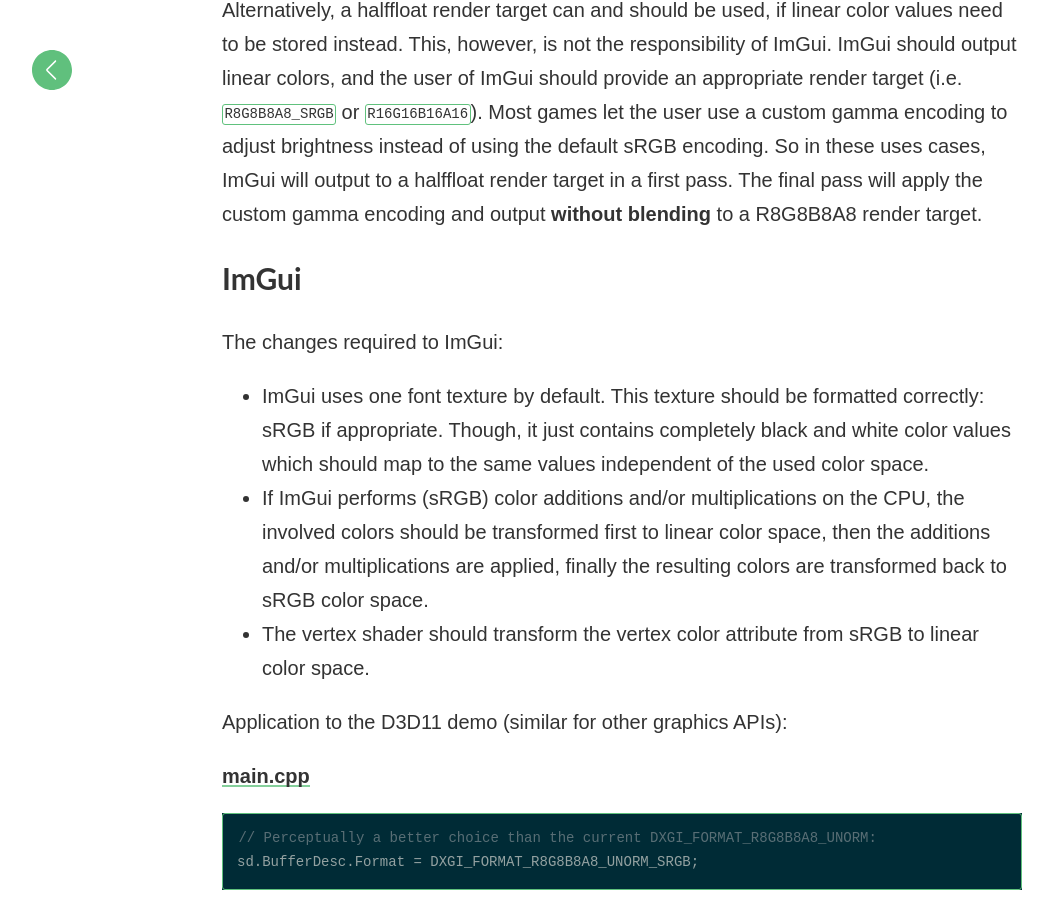
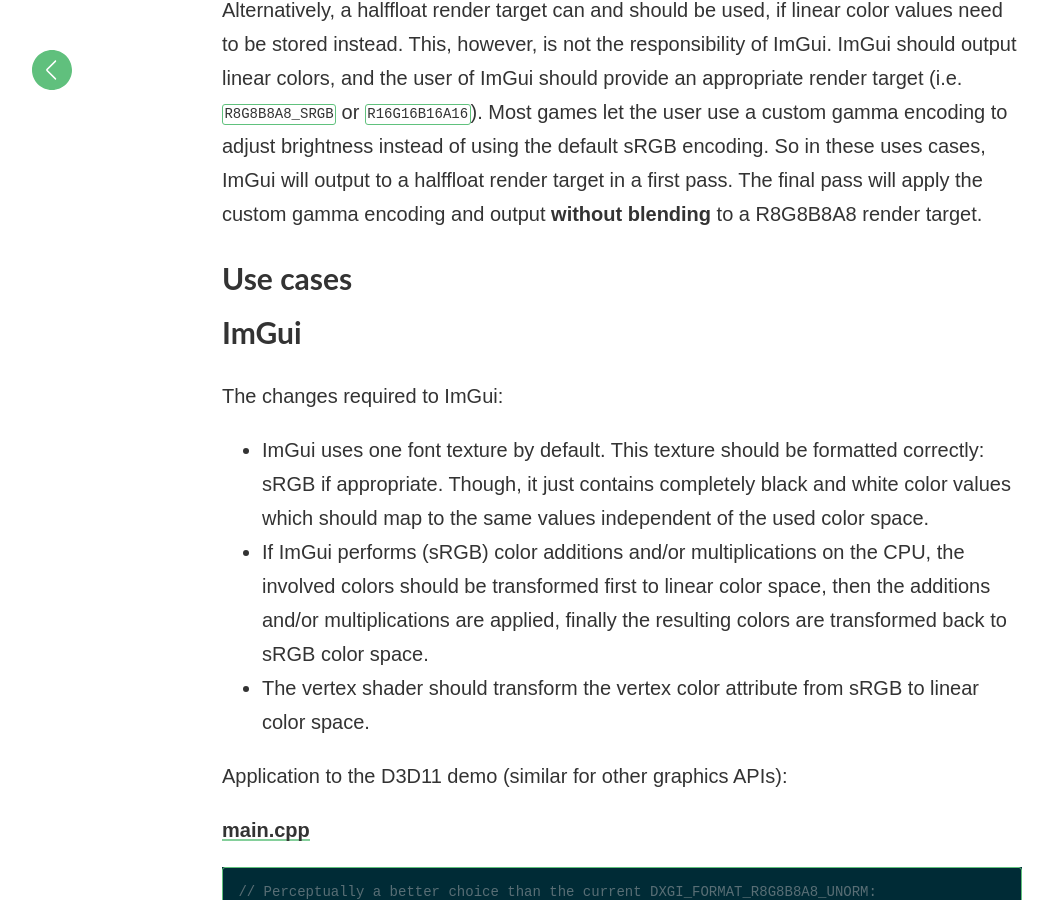
Before and after one commit to matt77hias/Blog, a Jekyll site: the page built from _posts/2018-07-01-linear-gamma-and-sRGB-color-spaces.md, in a window 1280 px wide and 900 px high, scrolled down 3368 px. Shown: the whole window, without its empty margins (18-1071 px from the left). Built offline with Jekyll 4.4.1, drawn with Linux system fonts in a browser that asks for light colours; formulas are drawn with MathJax 3; comment, search, counter and statistics services are not loaded.

Commit message:
Update 2018-07-01-linear-gamma-and-sRGB-color-spaces.md

```diff
--- a/_posts/2018-07-01-linear-gamma-and-sRGB-color-spaces.md
+++ b/_posts/2018-07-01-linear-gamma-and-sRGB-color-spaces.md
@@ -6,7 +6,7 @@
 
 *This post is based on a [reply](https://github.com/ocornut/imgui/issues/578#issuecomment-379467586) of mine to an [ImGui](https://github.com/ocornut/imgui/) issue (and discussion) about sRGB and linear color spaces.*
 
-## Gamma color space
+# Gamma color space
 
 The actual color of a pixel, outputted on a monitor, does not linearly depend on the applied voltage signal for that pixel. For CRT monitors, the actual color is approximately proportional to the applied voltage raised to the power of a so-called *gamma* value, which depends on the monitor. This gamma value typically lies between 2.2 and 2.5 for CRT monitors. (*Hence, the ubiquitous appearances of the magical constant 2.2 in rendering applications.*)
 
@@ -25,13 +25,13 @@
 
 <p align="center"><img src="https://user-images.githubusercontent.com/2464019/38454812-917ffe76-3a6e-11e8-9776-262e1e229f4c.png"></p>
 
-## sRGB color space
+# sRGB color space
 
 The sRGB color space has similar goals, assigning a perceptual linear range of (computed) color values to the available 256 different (actual) color values. A rough approximation of transforming linear to sRGB color values consists of raising to a power of 2.2. A more accurate approximation would distinguish between a more linear correspondence near black and a gamma (2.4) encoding near white. And finally, you can just use the exact transformation between linear and sRGB color space as well. The more accurate, the more expensive the computation will be.
 
 The sRGB color space is obviously used for sRGB monitors which are primarily used for content creation (e.g., textures, etc.). Images with a R8G8B8A8 format are in most cases represented in sRGB color space and definitely not in linear color space (*as a user, you obviously do not need to guess, but just need to know which color space is used for the encoding*). RGB color pickers typically operate in sRGB color space as well.
 
-## Color operations
+# Color operations
 
 Colors represented in linear color space can be mutually added and multiplied. Colors represented in *a* gamma color space cannot be mutually added, but can be mutually multiplied. Colors represented in sRGB color space can neither be mutually added nor multiplied. Note that I explicitly differentiate between a gamma and sRGB color space, since not everyone will use the most cheapest linear-to-sRGB approximation.
 
@@ -46,6 +46,8 @@
 `blending -> hardware linear-to-sRGB conversion != user defined linear-to-sRGB conversion -> blending`
 
 Alternatively, a halffloat render target can and should be used, if linear color values need to be stored instead. This, however, is not the responsibility of ImGui. ImGui should output linear colors, and the user of ImGui should provide an appropriate render target (i.e. `R8G8B8A8_SRGB` or `R16G16B16A16`). Most games let the user use a custom gamma encoding to adjust brightness instead of using the default sRGB encoding. So in these uses cases, ImGui will output to a halffloat render target in a first pass. The final pass will apply the custom gamma encoding and output **without blending** to a R8G8B8A8 render target.
+
+# Use cases
 
 ## ImGui
 
```
